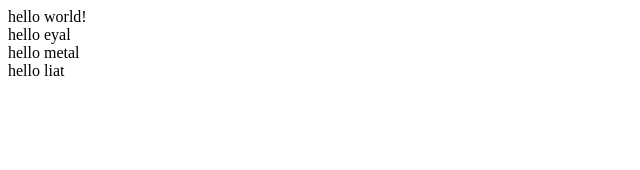
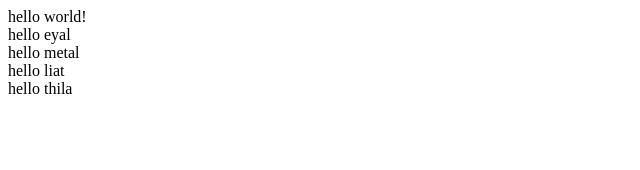
Before and after one commit to ItielMo/DemoProject3, an Angular app: page / in a window 1280 px wide. Shown: the top 170 px of the page, without its empty margins (0-640 px from the left). Built offline with nearby package versions, Linux system fonts and the light colour scheme.

Commit message:
Update app.component.html

```diff
--- a/src/app/app.component.html
+++ b/src/app/app.component.html
@@ -4,3 +4,4 @@
 <div>hello eyal</div>
 <div>hello metal</div>
 <div>hello liat</div>
+<div>hello thila</div>
```
